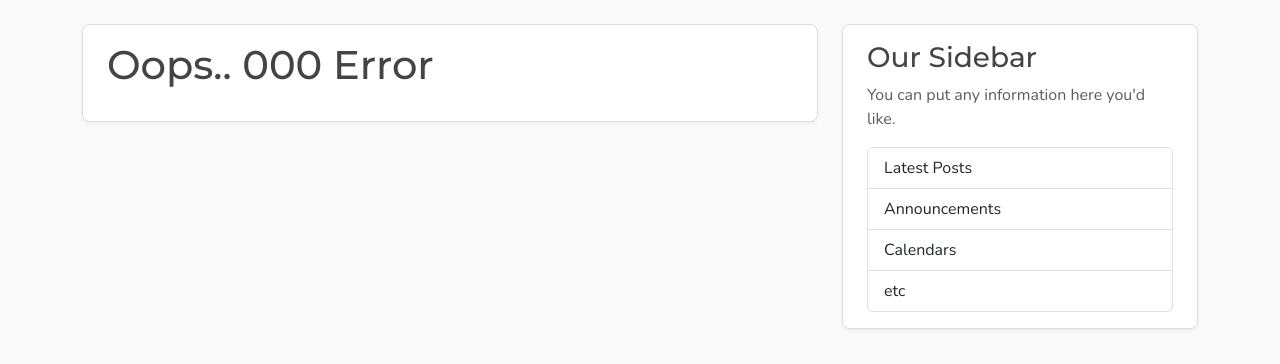
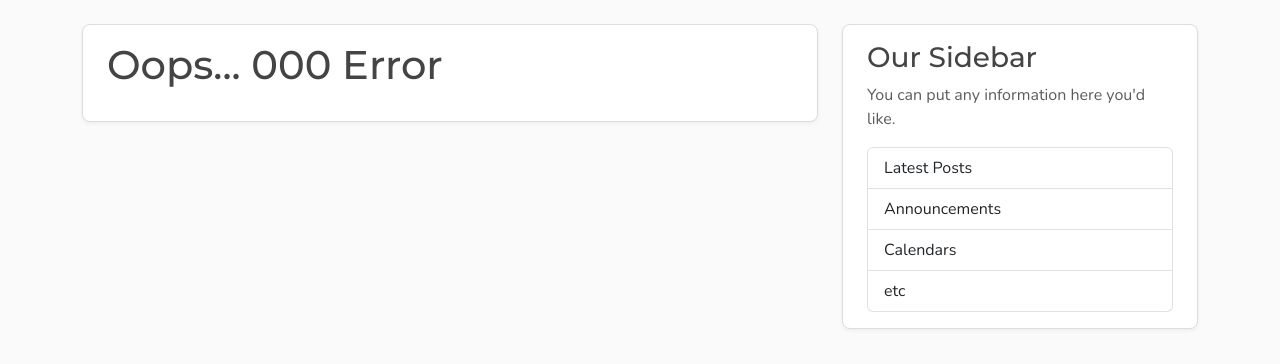
Before and after one commit to AnubhavDas651629/OnLordBlog, a FastAPI app: template Templates/error.html in a window 1280 px wide. Shown: the part 56-420 px from the top of the page. Run offline with FastAPI, Linux system fonts and the light colour scheme; the template is opened without the code that fills it: most values are stand-ins (such as "Sample title", 1, 10 or a date in 2020).

Commit message:
updated error.html

```diff
--- a/Templates/error.html
+++ b/Templates/error.html
@@ -1,9 +1,9 @@
 {% extends "layout.html" %}
 {% block content %}
-    <article class = "content-section py-3 px-4 mb-4">
-        <h1>
-            <a class ="article-title" href ="#">Oops.. {{ status_code }} Error </a>
-        </h1>
-        <p class = "article-content">{{ message }}</p>
-    </article>
+  <article class="content-section py-3 px-4 mb-4">
+    <h1>
+      <a class="article-title" href="#">Oops... {{ status_code }} Error</a>
+    </h1>
+    <p class="article-content">{{ message }}</p>
+  </article>
 {% endblock content %}
```
